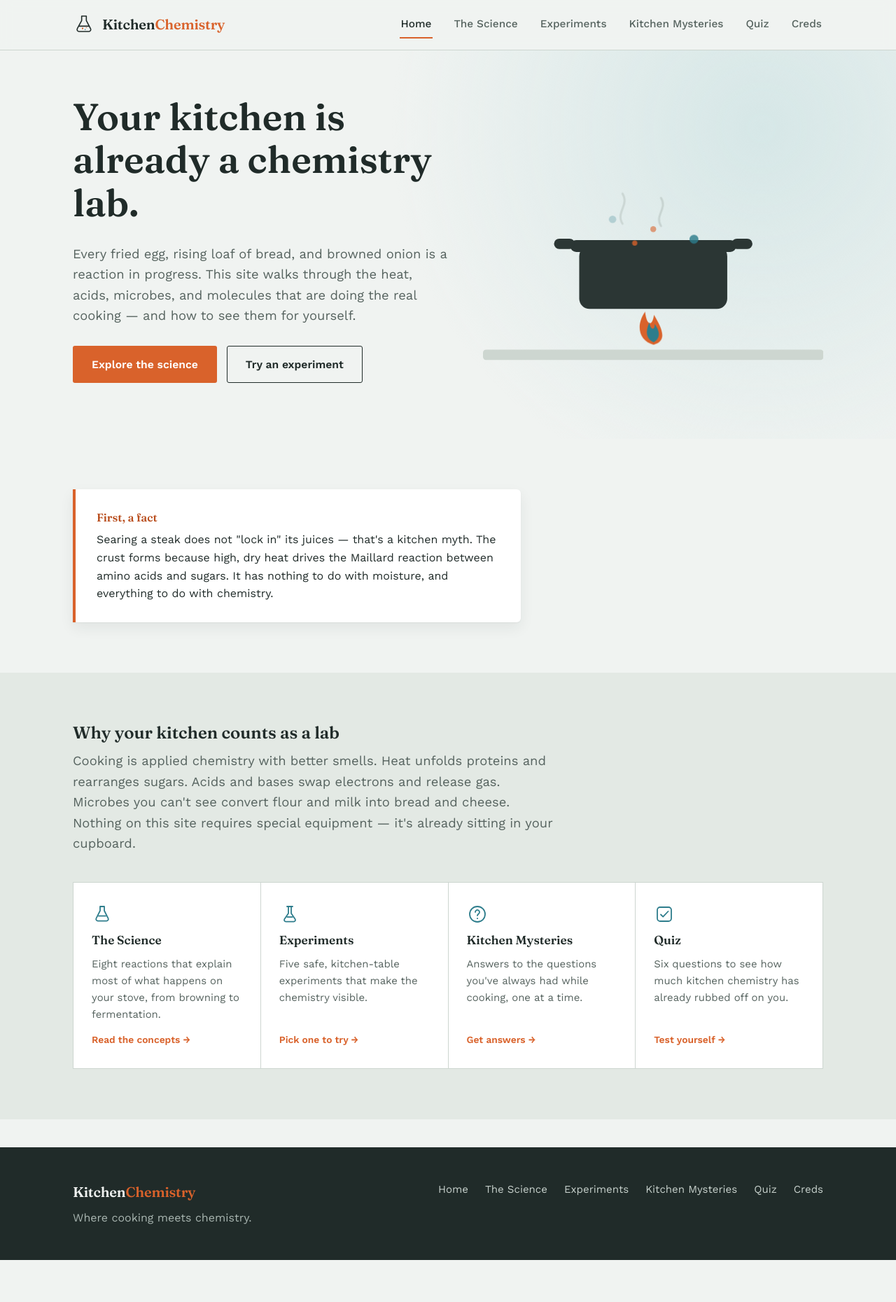
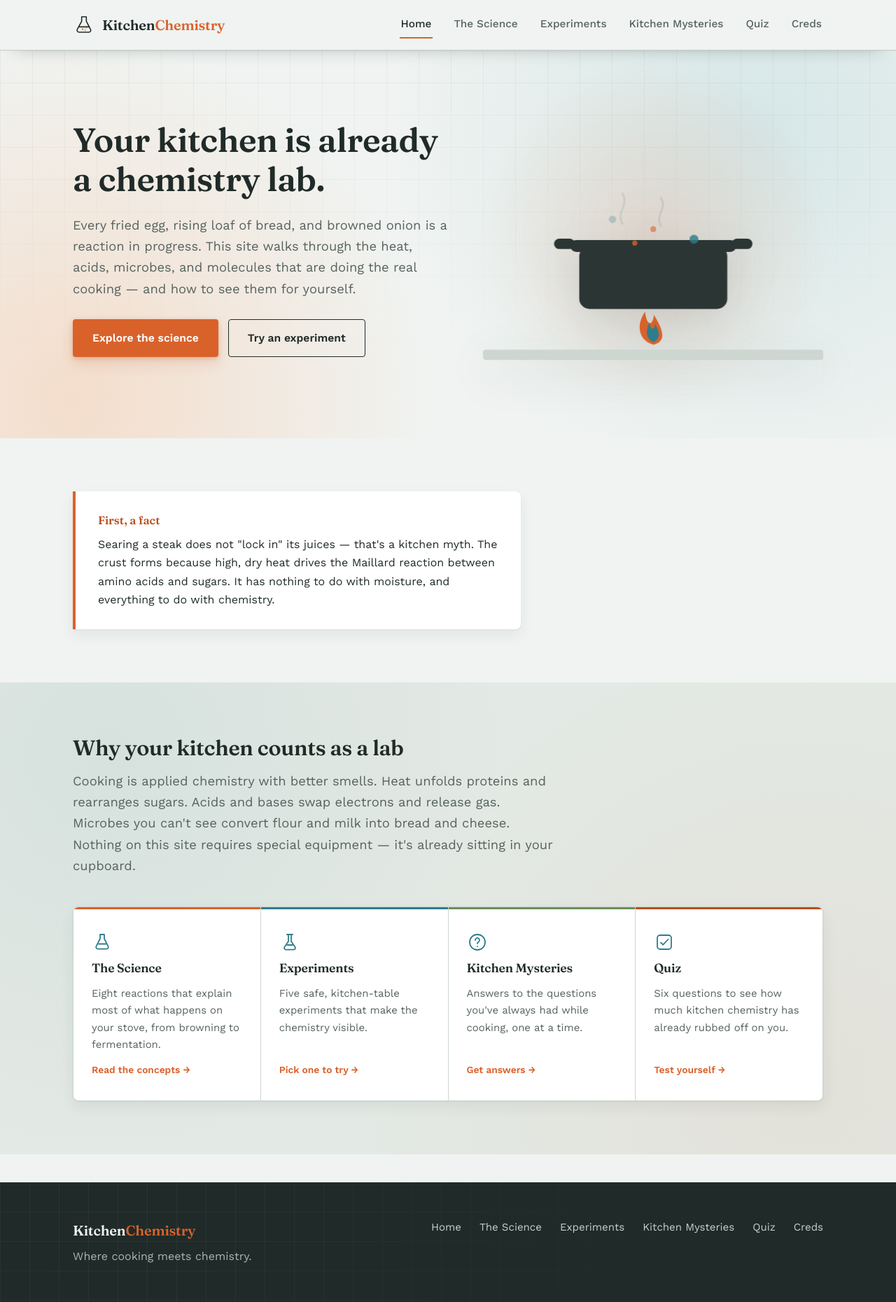
Before and after one commit to pratimask2021996-alt/Kitchen-CHEMISTRY-fun-info-MIS, a Flask app: page / in a window 1280 px wide. Shown: the whole page at 70% size. Before the commit the page ends 1800 px from the top, so only its background shows below. Run offline with Flask 3, Linux system fonts and the light colour scheme.

Commit message:
Update CSS styles for various components

```diff
--- a/static/css/style.css
+++ b/static/css/style.css
@@ -23,9 +23,11 @@
     --font-body: 'Work Sans', -apple-system, BlinkMacSystemFont, sans-serif;
 
     --container-width: 1120px;
-    --radius: 3px;
-    --radius-lg: 6px;
+    --radius: 4px;
+    --radius-lg: 8px;
     --shadow-card: 0 1px 2px rgba(32, 43, 41, 0.05), 0 8px 20px rgba(32, 43, 41, 0.07);
+    --shadow-card-hover: 0 4px 10px rgba(32, 43, 41, 0.08), 0 18px 34px rgba(32, 43, 41, 0.13);
+    --ease: cubic-bezier(0.22, 0.8, 0.36, 1);
 }
 
 /* ===== Reset ===== */
@@ -37,13 +39,15 @@ body {
     color: var(--color-ink);
     font-family: var(--font-body);
     font-size: 16px;
-    line-height: 1.6;
+    line-height: 1.65;
     -webkit-font-smoothing: antialiased;
 }
 img, svg { max-width: 100%; display: block; }
 a { color: inherit; text-decoration: none; }
 ul { list-style: none; margin: 0; padding: 0; }
-h1, h2, h3, h4 { font-family: var(--font-display); margin: 0 0 0.5em; font-weight: 600; color: var(--color-ink); line-height: 1.15; }
+h1, h2, h3, h4 { font-family: var(--font-display); margin: 0 0 0.5em; font-weight: 600; color: var(--color-ink); line-height: 1.15; letter-spacing: -0.01em; }
+h1 { font-size: clamp(2.1rem, 4.4vw, 3rem); }
+h2 { font-size: clamp(1.5rem, 2.6vw, 1.9rem); }
 p { margin: 0 0 1em; max-width: 62ch; }
 button { font-family: inherit; }
 
@@ -64,10 +68,12 @@ button { font-family: inherit; }
 
 .container { max-width: var(--container-width); margin: 0 auto; padding: 0 24px; }
 
-.section { padding: 72px 0; }
-.section-alt { background: var(--color-bg-alt); }
-
-.eyebrow-free-heading { margin-bottom: 0.4em; }
+.section { padding: 76px 0; }
+.section-alt {
+    background: var(--color-bg-alt);
+    background-image: radial-gradient(circle at 12% 15%, rgba(46, 125, 140, 0.07) 0%, transparent 45%),
+                       radial-gradient(circle at 90% 85%, rgba(217, 98, 43, 0.06) 0%, transparent 50%);
+}
 
 .lede {
     font-size: 1.15rem;
@@ -80,32 +86,36 @@ button { font-family: inherit; }
     display: inline-flex;
     align-items: center;
     gap: 8px;
-    padding: 13px 26px;
+    padding: 13px 27px;
     border-radius: var(--radius);
     font-weight: 600;
     font-size: 0.98rem;
     border: 1.5px solid transparent;
     cursor: pointer;
-    transition: transform 0.15s ease, background 0.15s ease, border-color 0.15s ease;
+    transition: transform 0.18s var(--ease), box-shadow 0.18s var(--ease), background 0.18s ease, border-color 0.18s ease;
 }
-.btn:hover { transform: translateY(-1px); }
-.btn-flame { background: var(--color-flame); color: #fff; }
-.btn-flame:hover { background: var(--color-flame-deep); }
+.btn-flame { background: var(--color-flame); color: #fff; box-shadow: 0 2px 6px rgba(185, 78, 30, 0.28), 0 10px 20px rgba(185, 78, 30, 0.14); }
+.btn-flame:hover { background: var(--color-flame-deep); transform: translateY(-2px); box-shadow: 0 4px 10px rgba(185, 78, 30, 0.32), 0 16px 28px rgba(185, 78, 30, 0.2); }
+.btn-flame:active { transform: translateY(0); box-shadow: 0 2px 6px rgba(185, 78, 30, 0.28); }
 .btn-outline { border-color: var(--color-ink); color: var(--color-ink); background: transparent; }
-.btn-outline:hover { background: var(--color-ink); color: #fff; }
+.btn-outline:hover { background: var(--color-ink); color: #fff; transform: translateY(-2px); box-shadow: var(--shadow-card-hover); }
+.btn-outline:active { transform: translateY(0); }
 
 /* ===== Header ===== */
 .site-header {
     position: sticky; top: 0; z-index: 100;
     background: rgba(240, 243, 241, 0.92);
-    backdrop-filter: blur(8px);
+    backdrop-filter: blur(10px);
     border-bottom: 1px solid var(--color-line);
+    box-shadow: 0 12px 28px -22px rgba(32, 43, 41, 0.55);
 }
 .header-inner {
     display: flex; align-items: center; justify-content: space-between;
     padding-top: 16px; padding-bottom: 16px;
+    position: relative;
 }
-.brand { display: flex; align-items: center; gap: 10px; color: var(--color-ink); }
+.brand { display: flex; align-items: center; gap: 10px; color: var(--color-ink); transition: opacity 0.15s ease; }
+.brand:hover { opacity: 0.8; }
 .brand-mark { color: var(--color-ink); flex-shrink: 0; }
 .mark-flame { fill: var(--color-flame); }
 .mark-gas { fill: var(--color-gas); }
@@ -129,40 +139,71 @@ button { font-family: inherit; }
     display: none; flex-direction: column; justify-content: center; gap: 5px;
     width: 40px; height: 40px; background: none; border: none; cursor: pointer;
 }
-.nav-toggle span { width: 22px; height: 2px; background: var(--color-ink); transition: transform 0.2s ease, opacity 0.2s ease; }
+.nav-toggle span { width: 22px; height: 2px; background: var(--color-ink); transition: transform 0.2s var(--ease), opacity 0.2s ease; }
 .nav-toggle.is-open span:nth-child(1) { transform: translateY(7px) rotate(45deg); }
 .nav-toggle.is-open span:nth-child(2) { opacity: 0; }
 .nav-toggle.is-open span:nth-child(3) { transform: translateY(-7px) rotate(-45deg); }
 
 /* ===== Footer ===== */
-.site-footer { background: var(--color-ink); color: var(--color-bg); padding: 48px 0; margin-top: 40px; }
-.footer-inner { display: flex; flex-wrap: wrap; justify-content: space-between; align-items: flex-start; gap: 24px; }
+.site-footer {
+    background: var(--color-ink); color: var(--color-bg); padding: 52px 0; margin-top: 40px;
+    position: relative; overflow: hidden;
+}
+.site-footer::before {
+    content: "";
+    position: absolute; inset: 0;
+    background-image:
+        linear-gradient(rgba(255, 255, 255, 0.05) 1px, transparent 1px),
+        linear-gradient(90deg, rgba(255, 255, 255, 0.05) 1px, transparent 1px);
+    background-size: 42px 42px;
+    mask-image: radial-gradient(circle at 15% 20%, black, transparent 70%);
+    pointer-events: none;
+}
+.footer-inner { display: flex; flex-wrap: wrap; justify-content: space-between; align-items: flex-start; gap: 24px; position: relative; }
 .site-footer .brand-name { color: var(--color-bg); }
 .site-footer .brand-name em { color: var(--color-flame); }
 .footer-tagline { color: #A9B6B1; margin-top: 8px; margin-bottom: 0; }
-.footer-nav { display: flex; flex-wrap: wrap; gap: 18px 24px; }
-.footer-nav a { color: #C7D1CC; font-size: 0.94rem; }
+.footer-nav { display: flex; flex-wrap: wrap; gap: 18px 26px; }
+.footer-nav a { color: #C7D1CC; font-size: 0.94rem; position: relative; transition: color 0.15s ease; }
 .footer-nav a:hover { color: #fff; }
 
 /* =========================================================
    Hero (home)
    ========================================================= */
 .hero {
-    padding: 64px 0 80px;
+    padding: 68px 0 84px;
     background:
         radial-gradient(circle at 85% 20%, var(--color-gas-soft) 0%, transparent 45%),
+        radial-gradient(circle at 8% 90%, var(--color-flame-soft) 0%, transparent 40%),
         var(--color-bg);
     position: relative;
     overflow: hidden;
 }
+.hero::before {
+    content: "";
+    position: absolute; inset: 0;
+    background-image:
+        linear-gradient(rgba(32, 43, 41, 0.05) 1px, transparent 1px),
+        linear-gradient(90deg, rgba(32, 43, 41, 0.05) 1px, transparent 1px);
+    background-size: 46px 46px;
+    mask-image: linear-gradient(to bottom, black, transparent 82%);
+    pointer-events: none;
+}
 .hero-inner {
     display: grid; grid-template-columns: 1.05fr 0.95fr; gap: 48px; align-items: center;
+    position: relative; z-index: 1;
 }
-.hero h1 { font-size: clamp(2.3rem, 4.2vw, 3.4rem); }
 .hero-actions { display: flex; gap: 14px; margin-top: 28px; flex-wrap: wrap; }
 
 .hero-art { position: relative; }
-.hero-art svg { width: 100%; height: auto; }
+.hero-art::before {
+    content: "";
+    position: absolute; inset: -14%;
+    background: radial-gradient(circle, rgba(217, 98, 43, 0.16) 0%, transparent 62%);
+    filter: blur(6px);
+    z-index: -1;
+}
+.hero-art svg { width: 100%; height: auto; filter: drop-shadow(0 18px 30px rgba(32, 43, 41, 0.12)); }
 
 .bubble { animation: rise 3.6s ease-in infinite; }
 .bubble.b2 { animation-delay: 0.9s; }
@@ -192,11 +233,16 @@ button { font-family: inherit; }
     background: var(--color-surface);
     border-left: 4px solid var(--color-flame);
     box-shadow: var(--shadow-card);
-    padding: 28px 30px;
+    padding: 28px 32px;
     border-radius: 0 var(--radius-lg) var(--radius-lg) 0;
     max-width: 640px;
+    transition: box-shadow 0.2s var(--ease), transform 0.2s var(--ease);
 }
-.fact-card .fact-label { font-family: var(--font-display); font-weight: 600; color: var(--color-flame-deep); margin-bottom: 6px; display: block; }
+.fact-card:hover { box-shadow: var(--shadow-card-hover); transform: translateY(-2px); }
+.fact-card .fact-label {
+    font-family: var(--font-display); font-weight: 600; color: var(--color-flame-deep);
+    margin-bottom: 8px; display: inline-block; font-size: 1.02rem;
+}
 .fact-card p:last-child { margin-bottom: 0; }
 
 /* ===== Explore grid (home) ===== */
@@ -204,25 +250,35 @@ button { font-family: inherit; }
     display: grid; grid-template-columns: repeat(4, 1fr); gap: 1px;
     background: var(--color-line);
     border: 1px solid var(--color-line);
-    margin-top: 40px;
+    margin-top: 42px;
+    border-radius: var(--radius-lg);
+    overflow: hidden;
+    box-shadow: var(--shadow-card);
 }
 .explore-card {
-    background: var(--color-surface); padding: 30px 26px;
+    background: var(--color-surface); padding: 32px 26px;
     display: flex; flex-direction: column; gap: 12px;
-    transition: background 0.15s ease;
+    border-top: 3px solid var(--color-flame);
+    transition: background 0.18s ease, transform 0.18s var(--ease);
+    position: relative;
 }
-.explore-card:hover { background: var(--color-bg-alt); }
-.explore-card .icon-wrap { color: var(--color-gas); }
-.explore-card h3 { font-size: 1.08rem; margin-bottom: 2px; }
+.explore-card:nth-child(2) { border-top-color: var(--color-gas); }
+.explore-card:nth-child(3) { border-top-color: var(--color-herb); }
+.explore-card:nth-child(4) { border-top-color: var(--color-flame-deep); }
+.explore-card:hover { background: var(--color-bg-alt); transform: translateY(-4px); z-index: 2; box-shadow: var(--shadow-card-hover); }
+.explore-card .icon-wrap { color: var(--color-gas); transition: transform 0.2s var(--ease); }
+.explore-card:hover .icon-wrap { transform: scale(1.12) rotate(-4deg); }
+.explore-card h3 { font-size: 1.1rem; margin-bottom: 2px; }
 .explore-card p { font-size: 0.93rem; color: var(--color-ink-soft); margin-bottom: 0; }
-.explore-card .go { font-size: 0.86rem; font-weight: 600; color: var(--color-flame); margin-top: auto; }
+.explore-card .go { font-size: 0.86rem; font-weight: 600; color: var(--color-flame); margin-top: auto; display: inline-block; transition: transform 0.18s var(--ease); }
+.explore-card:hover .go { transform: translateX(4px); }
 
 /* =========================================================
    Science page — alternating concept rows
    ========================================================= */
 .concept-row {
     display: grid; grid-template-columns: 0.85fr 1.15fr; gap: 56px; align-items: center;
-    padding: 52px 0;
+    padding: 54px 0;
     border-bottom: 1px solid var(--color-line);
 }
 .concept-row:first-child { padding-top: 0; }
```
Also changed, not shown: other parts of static/css/style.css (+53 -32 lines).
